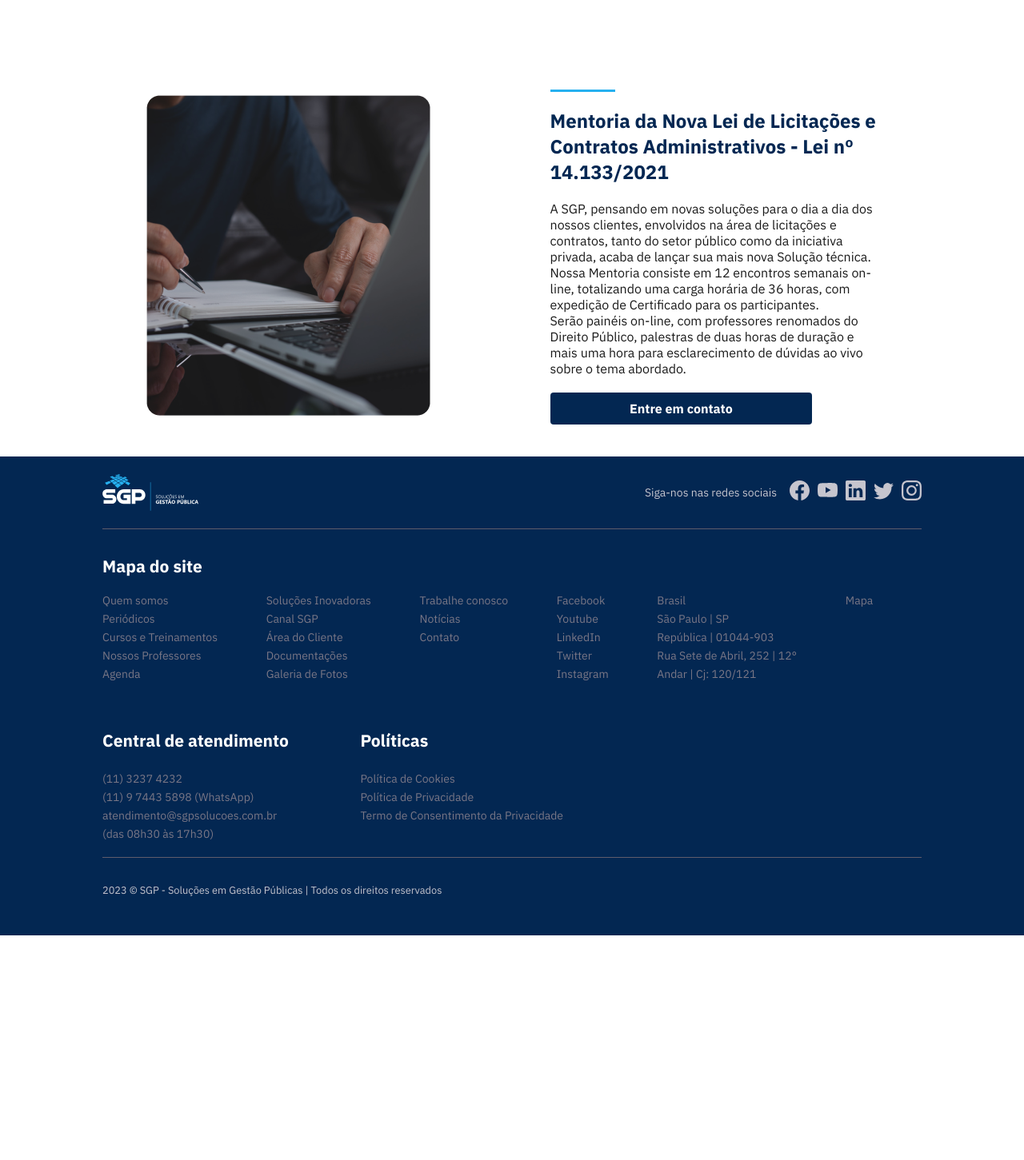
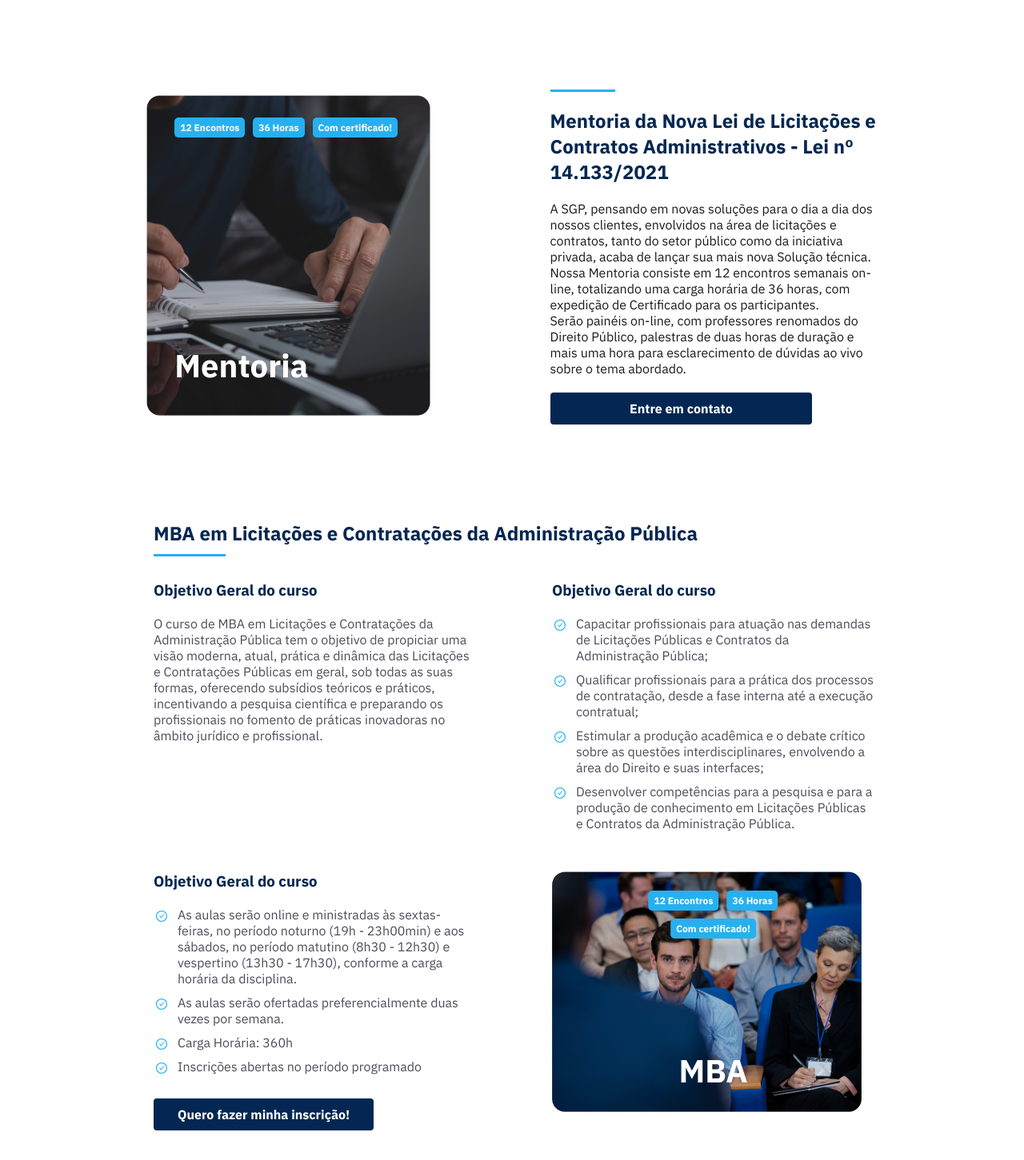
Before and after one commit to sgpgithub23/sgp, a Next.js app: page /solucoes-inovadoras in a window 1280 px wide. Shown: the part 3819-5270 px from the top of the page at 80% size. Before the commit the page ends 4989 px from the top, so only its background shows below. Built offline with nearby package versions, Linux system fonts and the light colour scheme.

Commit message:
feat: add mba

```diff
--- a/pages/solucoes-inovadoras.tsx
+++ b/pages/solucoes-inovadoras.tsx
@@ -135,6 +135,12 @@ export default function SolucoesInovadoras() {
         <div className={styles.mentoriaNovaLei}>
           <div className={styles.img}>
             <Image src="/images/solucoes-inovadoras/mao-escrevendo.webp" width={355} height={401} alt="Três mãos. Uma delas digitando em um notebook cinza, outra escrevendo em uma prancheta e a última está escrevendo e digitando" />
+            <b>Mentoria</b>
+            <div className={styles.informacoes}>
+              <span>12 Encontros</span>
+              <span>36 Horas</span>
+              <span>Com certificado!</span>
+            </div>
           </div>
           <div className={styles.textos}>
             <hr />
@@ -146,6 +152,70 @@ export default function SolucoesInovadoras() {
           </div>
         </div>
       </section>
+      <section className={styles.mbaLicitacoesContratacoesADM}>
+        <h1>MBA em Licitações e Contratações da Administração Pública</h1>
+        <hr />
+        <div className={styles.objetivosHorarios}>
+          <div>
+            <h3>Objetivo Geral do curso</h3>
+            <p>O curso de MBA em Licitações e Contratações da Administração Pública tem o objetivo de propiciar uma visão moderna, atual, prática e dinâmica das Licitações e Contratações Públicas em geral, sob todas as suas formas, oferecendo subsídios teóricos e práticos, incentivando a pesquisa científica e preparando os profissionais no fomento de práticas inovadoras no âmbito jurídico e profissional.</p>
+          </div>
+          <div>
+            <h3>Objetivo Geral do curso</h3>
+            <ul>
+              <li>
+                <AiOutlineCheckCircle/>
+                <span>Capacitar profissionais para atuação nas demandas de Licitações Públicas e Contratos da Administração Pública;</span>
+              </li>
+              <li>
+                <AiOutlineCheckCircle/>
+                <span>Qualificar profissionais para a prática dos processos de contratação, desde a fase interna até a execução contratual;</span>
+              </li>
+              <li>
+                <AiOutlineCheckCircle/>
+                <span>Estimular a produção acadêmica e o debate crítico sobre as questões interdisciplinares, envolvendo a área do Direito e suas interfaces;</span>
+              </li>
+              <li>
+                <AiOutlineCheckCircle/>
+                <span>Desenvolver competências para a pesquisa e para a produção de conhecimento em Licitações Públicas e Contratos da Administração Pública.</span>
+              </li>
+            </ul>
+          </div>
+          <div>
+            <h3>Objetivo Geral do curso</h3>
+            <ul>
+              <li>
+                <AiOutlineCheckCircle/>
+                <span>As aulas serão online e ministradas às sextas-feiras, no período noturno (19h - 23h00min) e aos sábados, no período matutino (8h30 - 12h30) e vespertino (13h30 - 17h30), conforme a carga horária da disciplina.</span>
+              </li>
+              <li>
+                <AiOutlineCheckCircle/>
+                <span>As aulas serão ofertadas preferencialmente duas vezes por semana.</span>
+              </li>
+              <li>
+                <AiOutlineCheckCircle/>
+                <span>Carga Horária: 360h</span>
+              </li>
+              <li>
+                <AiOutlineCheckCircle/>
+                <span>Inscrições abertas no período programado</span>
+              </li>
+              <li>
+                <Button color="darkBlue" title="Quero fazer minha inscrição!"/>
+              </li>
+            </ul>
+          </div>
+          <div className={styles.img}>
+            <Image src="/images/solucoes-inovadoras/pessoas-prestando-atencao.webp" width={387} height={301} alt="Três mãos. Uma delas digitando em um notebook cinza, outra escrevendo em uma prancheta e a última está escrevendo e digitando" />
+            <b>MBA</b>
+            <div className={styles.informacoes}>
+              <span>12 Encontros</span>
+              <span>36 Horas</span>
+              <span>Com certificado!</span>
+            </div>
+          </div>
+        </div>
+      </section>
 
       <FooterCompleto />
 
--- a/styles/SolucoesInovadoras.module.scss
+++ b/styles/SolucoesInovadoras.module.scss
@@ -345,10 +345,39 @@
 
             & > .img {
                 height: 100%;
+                position: relative;
+
 
                 > img {
                     max-width: 100%;
                     height: auto;
+                }
+
+                b {
+                    position: absolute;
+                    bottom: 10%;
+                    left: 10%;
+                    font-size: 40px;
+                    color: white;
+                }
+
+                .informacoes {
+                    position: absolute;
+                    left: 10%;
+                    top: 7%;
+                    font-size: 12px;
+                    display: flex;
+                    flex-wrap: wrap;
+                    gap: 10px;
+
+
+                    & > span {
+                        padding: 5px 7px;
+                        background-color: $blue-100;
+                        color: white;
+                        font-weight: bold;
+                        border-radius: 5px;
+                    }
                 }
             }
         }
@@ -359,6 +388,112 @@
                     width: 90%;
                 }
             }
+        }
+    }
+
+    & > .mbaLicitacoesContratacoesADM {
+        margin-block: 80px;
+        width: 70%;
+
+        h1 {
+            color: $dark-blue-100;
+        }
+
+        hr {
+            width: 10%;
+            height: 3px;
+            background-color: $blue-100;
+            border: 1px solid $blue-100;
+            margin-top: 10px;
+            margin-bottom: 30px;
+        }
+
+        .objetivosHorarios {
+            display: grid;
+            grid-template-columns: repeat(2, 50%);
+            gap: 50px;
+
+            & > div {
+                width: 90%;
+
+                > h3 {
+                    color: $dark-blue-100;
+                    margin-bottom: 20px;
+                }
+
+                > p, li {
+                    color: $grey-500;
+                }
+
+                ul {
+                    list-style-type: none;
+                    display: flex;
+                    flex-direction: column;
+                    gap: 10px;
+
+                    > li {
+                        display: flex;
+                        justify-content: flex-start;
+
+                        gap: 10px;
+
+                        > svg {
+                            width: 20px;
+                            min-width: 20px;
+                            // margin-right: 5px;
+                            color: $blue-100;
+                            margin-top: 1%;
+
+                        }
+                    }
+                }
+
+                button {
+                    margin-block: 20px;
+                }
+            }
+
+            & > .img {
+                height: 100%;
+                position: relative;
+                // display: flex;
+
+
+                > img {
+                    max-width: 100%;
+                    height: auto;
+                }
+
+                b {
+                    position: absolute;
+                    bottom: 20%;
+                    left: 50%;
+                    transform: translateX(-50%);
+                    font-size: 40px;
+                    color: white;
+                }
+
+                .informacoes {
+                    position: absolute;
+                    left: 50%;
+                    transform: translateX(-50%);
+                    top: 7%;
+                    font-size: 12px;
+                    display: flex;
+                    flex-wrap: wrap;
+                    gap: 10px;
+                    justify-content: center;
+
+                    & > span {
+                        padding: 5px 7px;
+                        background-color: $blue-100;
+                        color: white;
+                        font-weight: bold;
+                        border-radius: 5px;
+                    }
+                }
+            }
+
         }
     }
 }
@@ -439,6 +574,33 @@
                         margin-top: 20px;
 
                     }
+                }
+
+            }
+        }
+
+        & > .mbaLicitacoesContratacoesADM {
+            margin-block: 80px;
+            width: 80%;
+
+            .objetivosHorarios {
+                // display: grid;
+                // grid-template-columns: repeat(2, 50%);
+                // gap: 50px;
+
+                & > div {
+                    width: 90%;
+
+                    > h3 {
+                        color: $dark-blue-100;
+                        margin-bottom: 20px;
+                    }
+
+                    > p, li {
+                        color: $grey-500;
+                    }
+
+
                 }
 
             }
@@ -749,6 +911,40 @@
                 }
             }
         }
+
+        & > .mbaLicitacoesContratacoesADM {
+            margin-block: 80px;
+            width: 80%;
+
+            .objetivosHorarios {
+                display: grid;
+                grid-template-columns: repeat(1, 100%);
+                gap: 50px;
+
+                & > div {
+                    width: 100%;
+                    justify-content: center;
+
+                    > h3 {
+                        color: $dark-blue-100;
+                        margin-bottom: 20px;
+                    }
+
+                    > p, li {
+                        color: $grey-500;
+                    }
+
+
+                }
+
+                & > .img {
+                    // width: fit-content;
+                    display: flex;
+                    justify-content: center;
+                }
+
+            }
+        }
     }
 }
 
@@ -898,5 +1094,45 @@
             }
 
         }
+
+        & > .mbaLicitacoesContratacoesADM {
+            margin-block: 80px;
+            width: 80%;
+
+            .objetivosHorarios {
+                display: grid;
+                grid-template-columns: repeat(1, 100%);
+                gap: 50px;
+
+                & > div {
+                    width: 100%;
+                    justify-content: center;
+
+                    > h3 {
+                        color: $dark-blue-100;
+                        margin-bottom: 20px;
+                    }
+
+                    > p, li {
+                        color: $grey-500;
+                    }
+
+                    > ul > li > button {
+                        width: 100%;
+                    }
+
+
+
+
+                }
+
+                & > .img {
+                    // width: fit-content;
+                    display: flex;
+                    justify-content: center;
+                }
+
+            }
+        }
     }
 }
```
